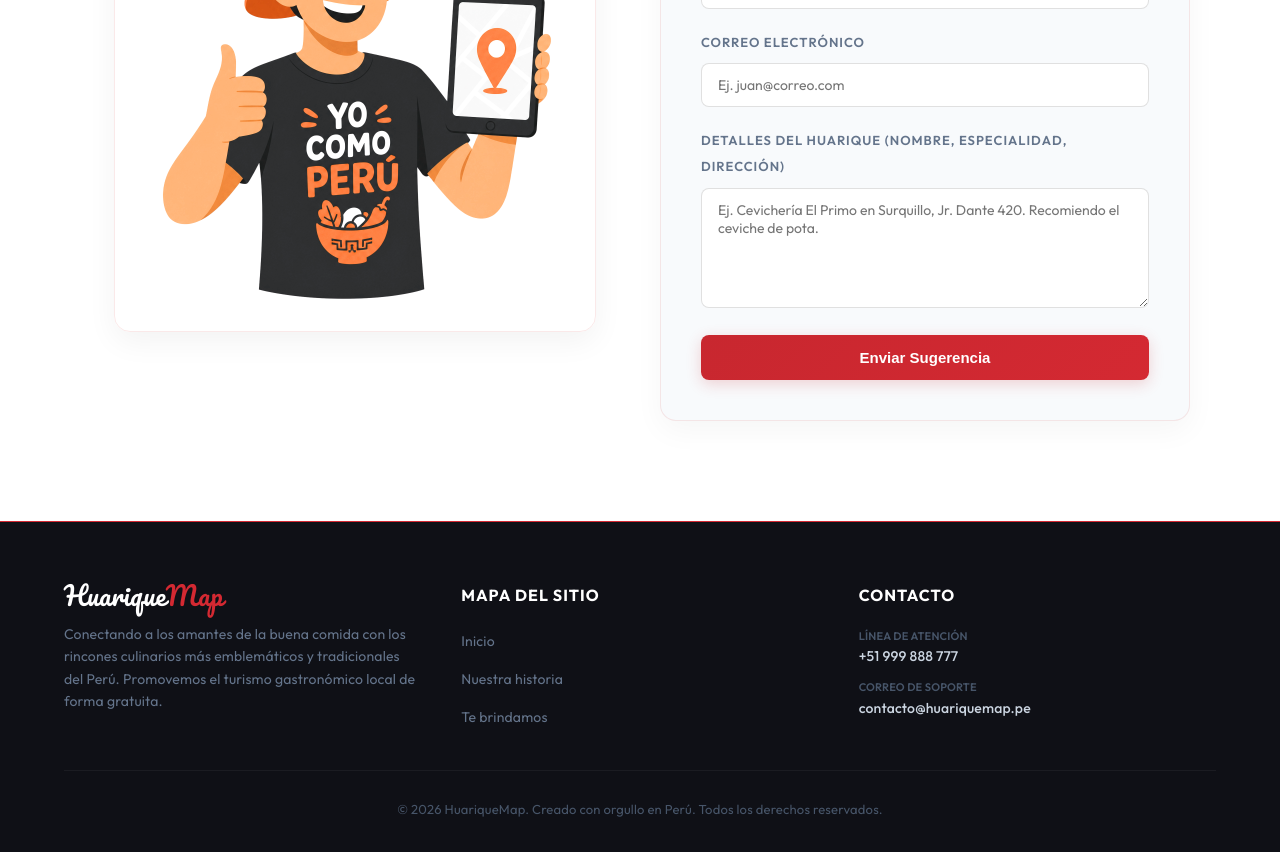
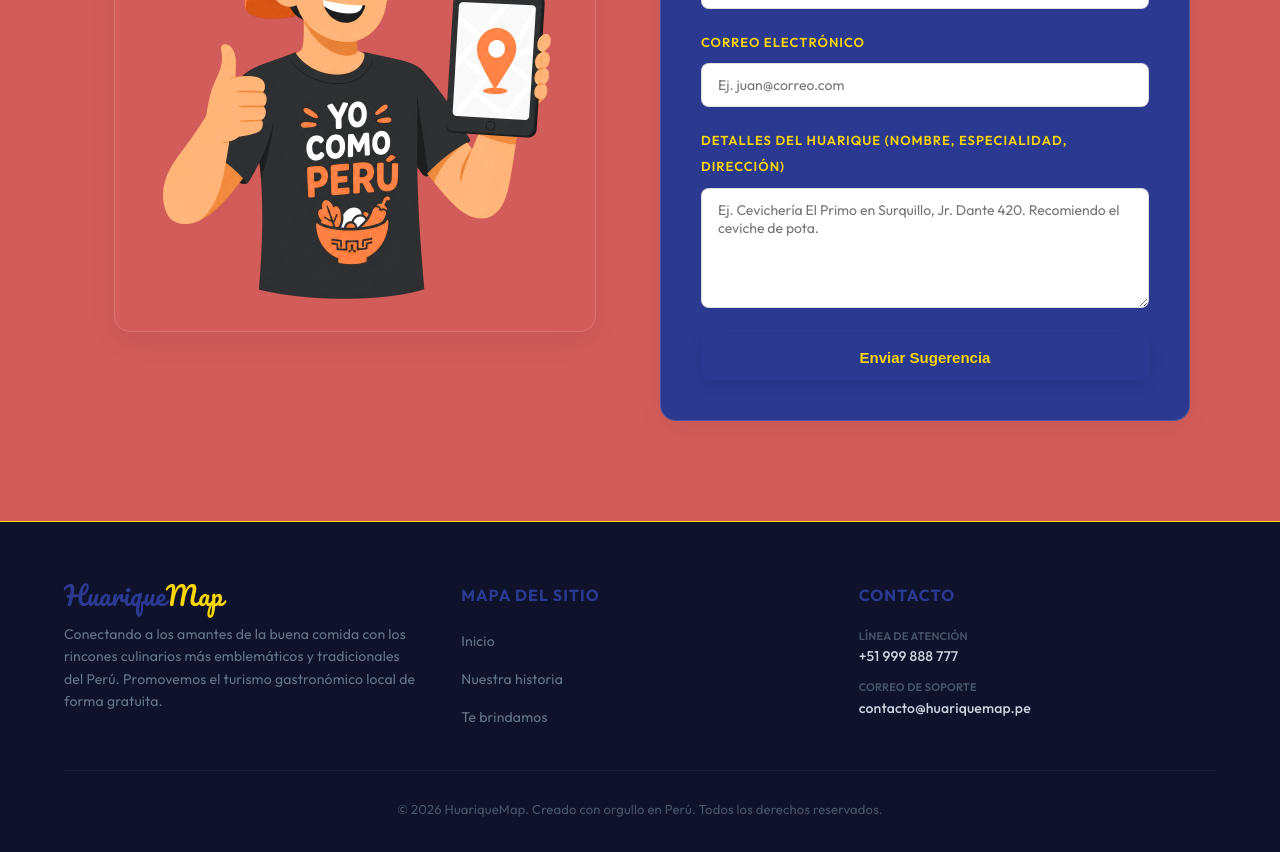
Before and after one commit to ChethhSito/HuariqueMapsFront, a React (Vite) app: page / in a window 1280 px wide. Shown: the part 2880-3732 px from the top of the page. Built offline with nearby package versions, Linux system fonts and the light colour scheme.

Commit message:
style: actualizar tema claro con paleta inka kola y coral

```diff
--- a/src/components/LandingPage.css
+++ b/src/components/LandingPage.css
@@ -1,31 +1,56 @@
 /* apps/frontend/src/components/LandingPage.css */
 
 :root {
-  --peru-red: #c8272f;
-  --peru-red-bright: #d42932;
-  --peru-red-dark: #8c161b;
-  --peru-red-light: #fff1f2;
-  --peru-white: #ffffff;
-  --peru-bg: #f8fafc;
-  --peru-text: #475569;
-  --peru-text-dark: #0f172a;
-  --peru-border: rgba(200, 39, 47, 0.1);
-  --peru-border-btn: rgba(0, 0, 0, 0.12);
-  --peru-navbar-bg: rgba(255, 255, 255, 0.9);
+  --peru-bg: #d25c5a;
+  --peru-white: #2b3990;
+  --peru-text: #ffffff;
+  --peru-text-dark: #ffffff;
+  --peru-navbar-bg: rgba(43, 57, 144, 0.95);
+  --peru-border: rgba(255, 255, 255, 0.15);
+  --peru-border-btn: #fdd701;
+  --peru-red: #2b3990;
+  --peru-red-bright: #fdd701;
+  --peru-red-dark: #1c266b;
+  --peru-red-light: rgba(253, 215, 1, 0.12);
   --font-title: 'Pacifico', cursive;
   --font-sans: 'Outfit', sans-serif;
 
+  /* Button custom styles */
+  --btn-primary-bg: #2b3990;
+  --btn-primary-text: #fdd701;
+  --btn-secondary-bg: transparent;
+  --btn-secondary-text: #ffffff;
+  --btn-secondary-border: rgba(255, 255, 255, 0.5);
+  --btn-secondary-bg-hover: rgba(255, 255, 255, 0.1);
+
+  /* Form input custom styles */
+  --input-bg: #ffffff;
+  --input-text: #0f172a;
+  --input-border: rgba(0, 0, 0, 0.12);
+  --form-label-color: #fdd701;
+
+  /* Card tags & details */
+  --tag-bg: #fdd701;
+  --tag-text: #2b3990;
+  --tag-border: #fdd701;
+  --card-footer-text: rgba(255, 255, 255, 0.8);
+
   /* Map variables */
-  --map-bg: #f1f5f9;
+  --map-dashboard-bg: #ffffff;
+  --map-bg: #f8fafc;
   --map-grid: rgba(0, 0, 0, 0.03);
   --map-line: rgba(0, 0, 0, 0.015);
   --map-border: rgba(0, 0, 0, 0.08);
   --map-shadow: rgba(0, 0, 0, 0.06);
-  --map-header: #fff1f2;
-  --map-sidebar: #f8fafc;
-  --map-text: #334155;
+  --map-header: #2b3990;
+  --map-header-text: #ffffff;
+  --map-sidebar: #ffffff;
+  --map-text: #475569;
   --map-text-dark: #0f172a;
   --map-overlay: rgba(255, 255, 255, 0.95);
+  --map-active-item: rgba(43, 57, 144, 0.08);
+  --map-accent: #2b3990;
+  --map-accent-bright: #fdd701;
 }
 
 /* Dark theme overrides */
@@ -38,18 +63,46 @@
   --peru-border-btn: rgba(255, 255, 255, 0.2);
   --peru-navbar-bg: rgba(15, 16, 22, 0.85);
   --peru-red-light: rgba(200, 39, 47, 0.15);
+  --peru-red: #c8272f;
+  --peru-red-bright: #d42932;
+  --peru-red-dark: #8c161b;
+
+  /* Button custom styles */
+  --btn-primary-bg: linear-gradient(135deg, #c8272f 0%, #d42932 100%);
+  --btn-primary-text: #ffffff;
+  --btn-secondary-bg: transparent;
+  --btn-secondary-text: #f8fafc;
+  --btn-secondary-border: rgba(255, 255, 255, 0.2);
+  --btn-secondary-bg-hover: rgba(255, 255, 255, 0.05);
+
+  /* Form input custom styles */
+  --input-bg: #16171d;
+  --input-text: #f8fafc;
+  --input-border: rgba(255, 255, 255, 0.08);
+  --form-label-color: #94a3b8;
+
+  /* Card tags & details */
+  --tag-bg: rgba(200, 39, 47, 0.15);
+  --tag-text: #d42932;
+  --tag-border: rgba(200, 39, 47, 0.2);
+  --card-footer-text: #94a3b8;
 
   /* Map variables */
+  --map-dashboard-bg: #16171d;
   --map-bg: #0b0f19;
   --map-grid: rgba(255, 255, 255, 0.03);
   --map-line: rgba(255, 255, 255, 0.01);
   --map-border: rgba(255, 255, 255, 0.08);
   --map-shadow: rgba(0, 0, 0, 0.5);
   --map-header: rgba(30, 41, 59, 0.5);
+  --map-header-text: #ffffff;
   --map-sidebar: rgba(15, 23, 42, 0.4);
   --map-text: #e2e8f0;
   --map-text-dark: #ffffff;
   --map-overlay: rgba(15, 23, 42, 0.85);
+  --map-active-item: rgba(200, 39, 47, 0.15);
+  --map-accent: #c8272f;
+  --map-accent-bright: #d42932;
 }
 
 .landing-container {
@@ -235,14 +288,14 @@
 }
 
 .btn-nav-map {
-  background: linear-gradient(135deg, var(--peru-red) 0%, var(--peru-red-bright) 100%);
-  color: var(--peru-white);
+  background: var(--btn-primary-bg);
+  color: var(--btn-primary-text);
   padding: 8px 20px;
   border-radius: 9999px;
   font-weight: 600;
   border: none;
   cursor: pointer;
-  box-shadow: 0 4px 15px rgba(200, 39, 47, 0.2);
+  box-shadow: 0 4px 15px rgba(0, 0, 0, 0.1);
   transition: transform 0.2s, box-shadow 0.2s;
   font-family: var(--font-sans);
   font-size: 14px;
@@ -250,18 +303,19 @@
 
 .btn-nav-map:hover {
   transform: translateY(-2px);
-  box-shadow: 0 6px 20px rgba(200, 39, 47, 0.4);
+  box-shadow: 0 6px 20px rgba(0, 0, 0, 0.2);
+  filter: brightness(1.15);
 }
 
 .btn-nav-map-2 {
-  background: linear-gradient(135deg, var(--peru-red) 0%, var(--peru-red-bright) 100%);
-  color: var(--peru-white);
+  background: var(--btn-primary-bg);
+  color: var(--btn-primary-text);
   padding: 8px 20px;
   border-radius: 9999px;
   font-weight: 600;
   border: none;
   cursor: pointer;
-  box-shadow: 0 4px 15px rgba(200, 39, 47, 0.2);
+  box-shadow: 0 4px 15px rgba(0, 0, 0, 0.1);
   transition: transform 0.2s, box-shadow 0.2s;
   font-family: var(--font-sans);
   font-size: 14px;
@@ -270,7 +324,8 @@
 
 .btn-nav-map-2:hover {
   transform: translateY(-2px);
-  box-shadow: 0 6px 20px rgba(200, 39, 47, 0.4);
+  box-shadow: 0 6px 20px rgba(0, 0, 0, 0.2);
+  filter: brightness(1.15);
 }
 
 
@@ -303,12 +358,12 @@
   font-weight: 700;
   text-transform: uppercase;
   letter-spacing: 2px;
-  color: var(--peru-red-bright);
-  background: var(--peru-red-light);
+  color: var(--tag-text);
+  background: var(--tag-bg);
   padding: 6px 16px;
   border-radius: 9999px;
   margin-bottom: 20px;
-  border: 1px solid rgba(200, 39, 47, 0.2);
+  border: 1px solid var(--tag-border);
 }
 
 .hero-title {
@@ -343,38 +398,39 @@
 }
 
 .btn-primary {
-  background: linear-gradient(135deg, var(--peru-red) 0%, var(--peru-red-bright) 100%);
-  color: var(--peru-white);
+  background: var(--btn-primary-bg);
+  color: var(--btn-primary-text);
   padding: 14px 32px;
   border-radius: 8px;
   font-weight: 700;
   font-size: 16px;
   border: none;
   cursor: pointer;
-  box-shadow: 0 10px 25px rgba(200, 39, 47, 0.3);
+  box-shadow: 0 10px 25px rgba(0, 0, 0, 0.12);
   transition: all 0.3s;
 }
 
 .btn-primary:hover {
   transform: translateY(-3px);
-  box-shadow: 0 15px 30px rgba(200, 39, 47, 0.5);
+  box-shadow: 0 15px 30px rgba(0, 0, 0, 0.2);
+  filter: brightness(1.15);
 }
 
 .btn-secondary {
-  background: transparent;
-  color: var(--peru-text-dark);
+  background: var(--btn-secondary-bg);
+  color: var(--btn-secondary-text);
   padding: 14px 32px;
   border-radius: 8px;
   font-weight: 700;
   font-size: 16px;
-  border: 2px solid var(--peru-border-btn);
+  border: 2px solid var(--btn-secondary-border);
   cursor: pointer;
   transition: all 0.3s;
 }
 
 .btn-secondary:hover {
-  background: rgba(0, 0, 0, 0.03);
-  border-color: var(--peru-text-dark);
+  background: var(--btn-secondary-bg-hover);
+  border-color: var(--btn-secondary-text);
 }
 
 .hero-image-wrapper {
@@ -412,7 +468,7 @@
 /* Concept Section (White background) */
 .concept-section {
   padding: 100px 5%;
-  background: var(--peru-white);
+  background: var(--peru-bg);
   text-align: center;
   color: var(--peru-text);
   box-sizing: border-box;
@@ -447,8 +503,8 @@
   flex: 1;
   min-width: 280px;
   max-width: 360px;
-  background: var(--peru-red-light);
-  border: 1px solid rgba(200, 39, 47, 0.12);
+  background: var(--peru-white);
+  border: 1px solid var(--peru-border);
   border-radius: 16px;
   padding: 35px 25px;
   transition: all 0.3s;
@@ -457,9 +513,7 @@
 
 .concept-card:hover {
   transform: translateY(-10px);
-  background: rgba(200, 39, 47, 0.18);
-  border-color: rgba(200, 39, 47, 0.3);
-  box-shadow: 0 15px 30px rgba(200, 39, 47, 0.12);
+  box-shadow: 0 15px 30px rgba(0, 0, 0, 0.15);
 }
 
 .concept-card-title {
@@ -544,8 +598,8 @@
 
 .restaurant-card:hover {
   transform: translateY(-8px);
-  border-color: rgba(200, 39, 47, 0.25);
-  box-shadow: 0 20px 40px rgba(200, 39, 47, 0.08);
+  border-color: var(--peru-border-btn);
+  box-shadow: 0 20px 40px rgba(0, 0, 0, 0.15);
 }
 
 .restaurant-img-wrapper {
@@ -593,10 +647,10 @@
   font-size: 11px;
   padding: 2px 8px;
   border-radius: 4px;
-  background: var(--peru-red-light);
-  color: var(--peru-red-bright);
+  background: var(--tag-bg);
+  color: var(--tag-text);
   font-weight: 600;
-  border: 1px solid rgba(200, 39, 47, 0.2);
+  border: 1px solid var(--tag-border);
 }
 
 .restaurant-card-desc {
@@ -613,13 +667,13 @@
   display: flex;
   justify-content: space-between;
   font-size: 12px;
-  color: #64748b;
+  color: var(--card-footer-text);
 }
 
 /* Suggestions Box Section */
 .suggestions-section {
   padding: 100px 5%;
-  background: var(--peru-white);
+  background: var(--peru-bg);
   text-align: center;
   border-top: 1px solid var(--peru-border);
   box-sizing: border-box;
@@ -657,7 +711,7 @@
 
 .suggestions-image:hover {
   transform: translateY(-5px);
-  box-shadow: 0 15px 30px rgba(200, 39, 47, 0.15);
+  box-shadow: 0 15px 30px rgba(0, 0, 0, 0.15);
 }
 
 .suggestions-form-column {
@@ -670,7 +724,7 @@
 .suggestions-card {
   width: 100%;
   max-width: 540px;
-  background: var(--peru-bg);
+  background: var(--peru-white);
   border: 1.5px solid var(--peru-border);
   border-radius: 16px;
   padding: 40px;
@@ -705,16 +759,16 @@
   font-weight: 600;
   text-transform: uppercase;
   letter-spacing: 1px;
-  color: #64748b;
+  color: var(--form-label-color);
   margin-bottom: 8px;
 }
 
 .form-input, .form-textarea {
   width: 100%;
-  background: var(--peru-white);
-  border: 1px solid var(--peru-border-btn);
+  background: var(--input-bg);
+  border: 1px solid var(--input-border);
   border-radius: 8px;
-  color: var(--peru-text-dark);
+  color: var(--input-text);
   padding: 12px 16px;
   font-family: var(--font-sans);
   font-size: 14px;
@@ -725,8 +779,8 @@
 .form-input:focus, .form-textarea:focus {
   outline: none;
   border-color: var(--peru-red-bright);
-  box-shadow: 0 0 8px rgba(212, 41, 50, 0.15);
-  background: var(--peru-white);
+  box-shadow: 0 0 8px var(--peru-red-light);
+  background: var(--input-bg);
 }
 
 .form-textarea {
@@ -736,21 +790,22 @@
 
 .btn-submit {
   width: 100%;
-  background: linear-gradient(135deg, var(--peru-red) 0%, var(--peru-red-bright) 100%);
-  color: var(--peru-white);
+  background: var(--btn-primary-bg);
+  color: var(--btn-primary-text);
   border: none;
   border-radius: 8px;
   padding: 14px;
   font-weight: 700;
   font-size: 15px;
   cursor: pointer;
-  box-shadow: 0 4px 15px rgba(200, 39, 47, 0.2);
+  box-shadow: 0 4px 15px rgba(0, 0, 0, 0.1);
   transition: all 0.3s;
 }
 
 .btn-submit:hover {
   transform: translateY(-2px);
-  box-shadow: 0 6px 20px rgba(200, 39, 47, 0.4);
+  box-shadow: 0 6px 20px rgba(0, 0, 0, 0.2);
+  filter: brightness(1.15);
 }
 
 .success-message {
@@ -766,12 +821,13 @@
 
 /* Improved Footer Styling */
 .footer {
-  background: #0f1016;
+  background: #0e122b;
   border-top: 1.5px solid var(--peru-red-bright);
   padding: 60px 5% 30px 5%;
   color: #94a3b8;
   font-size: 14px;
   box-sizing: border-box;
+  transition: background 0.3s ease;
 }
 
 .footer-grid {
```
Also changed, not shown: src/components/MapShell.css (+29 -29 lines).
